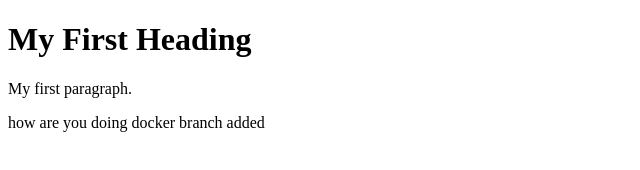
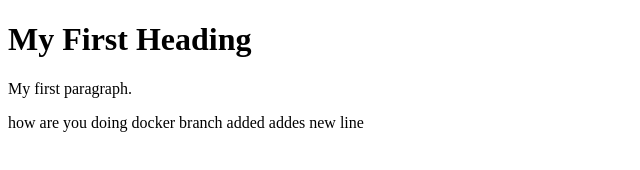
Before and after one commit to Rajeshgowdac/devops, a plain HTML site: page index.html in a window 1280 px wide. Shown: the whole page, without its empty margins (0-640 px from the left). Drawn offline with Linux system fonts and the light colour scheme.

Commit message:
latest update on today

```diff
--- a/index.html
+++ b/index.html
@@ -10,5 +10,10 @@
 
 <a> docker branch added</a>
 
+
+
+
+<a> addes new line</a>
+
 </body>
 </html>
```
Also changed, not shown: 1 other file.
